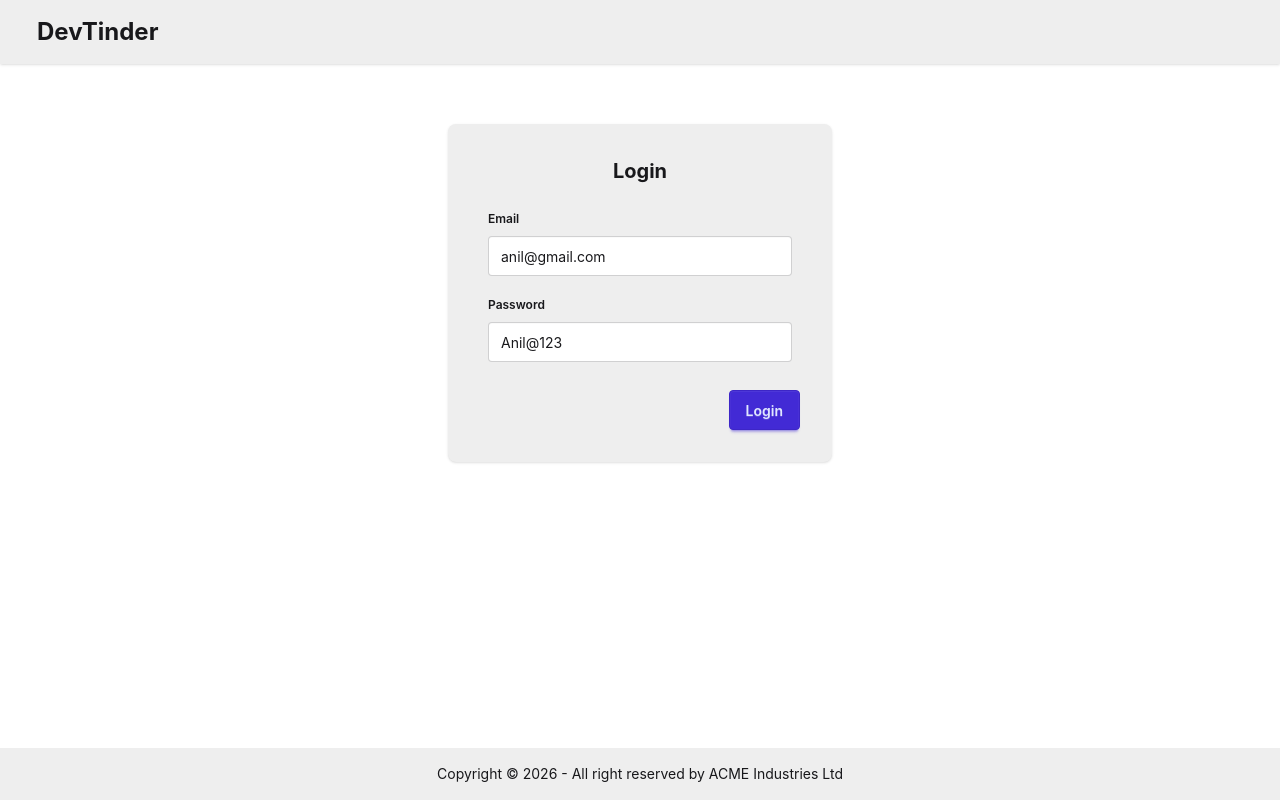
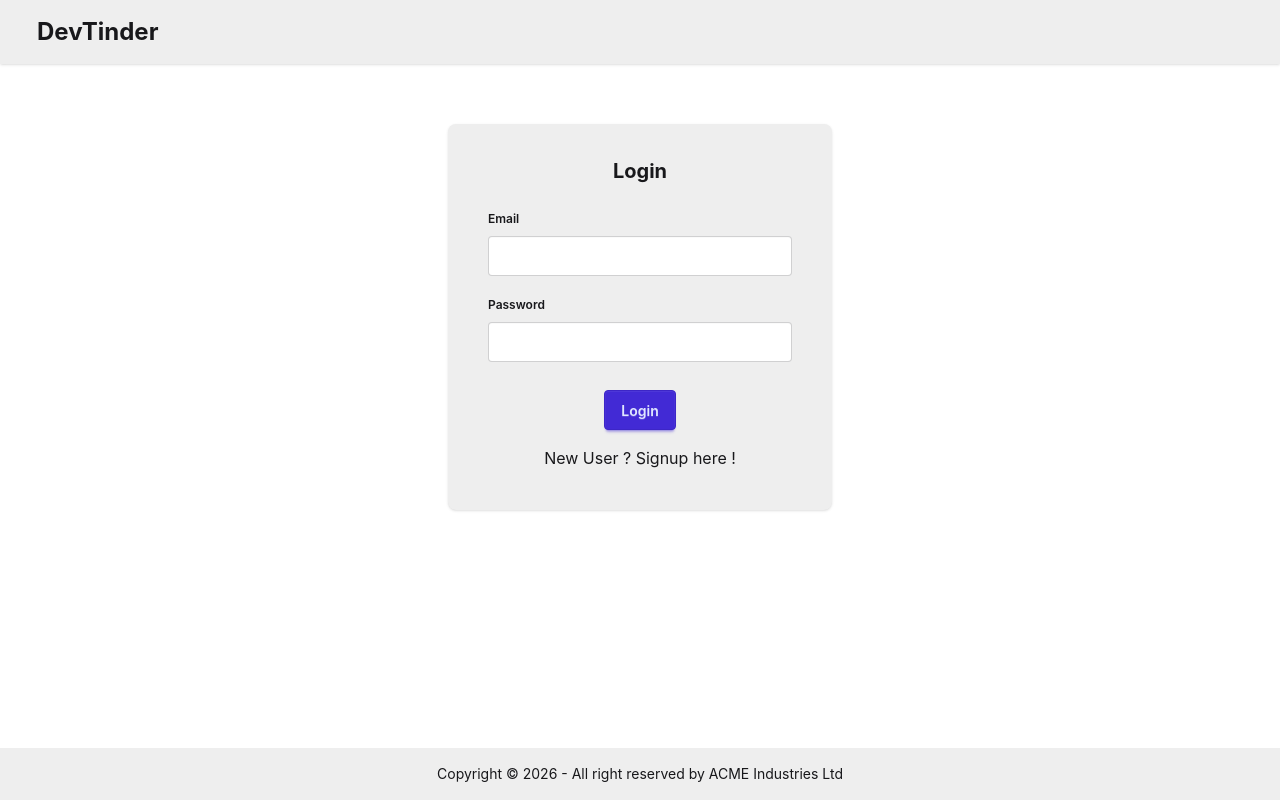
Before and after one commit to ankitSingh2630/devtinder-web, a React (Vite) app: page /login in a window 1280 px wide. Built offline with nearby package versions, Linux system fonts and the light colour scheme; no server answers.

Commit message:
Signup new user

```diff
--- a/src/Components/Login.jsx
+++ b/src/Components/Login.jsx
@@ -8,9 +8,14 @@ import { BASE_URL } from '../utils/constants'
 
 
 
+
 const Login = () => {
-    const [emailId, setEmailId] = useState("anil@gmail.com")
-    const [password, setPassword] = useState("Anil@123")
+
+    const [emailId, setEmailId] = useState("")
+    const [password, setPassword] = useState("")
+    const [firstName, setFirstName] = useState("")
+    const [lastName, setLastName] = useState("")
+     const [isLogin, setIsLogin] = useState(true)
     const [error, setError] = useState("")
 
     const dispatch=useDispatch();
@@ -28,19 +33,56 @@ const Login = () => {
             withCredentials:true
         })
         dispatch(addUser(res.data))
-        return navigate("/");
+        return navigate("/feed");
     }
     catch(err){
         setError(err?.response?.data?.message || "Something went wrong");
         console.log(err.response)
     }
    }
+
+   const handleSignUp=async()=>{
+       try {
+         const res= await axios.post(BASE_URL+"/signup",{
+            firstName,lastName,emailId,password
+            },
+            {withCredentials:true});
+            dispatch(addUser(res.data.data))
+            return navigate("/profile");
+
+       } catch (err) {
+        setError(err?.response?.data?.message || "Something went wrong");
+        console.log(err);
+       }
+
+
+   }
   return (
     <div className=" flex justify-center py-15">
         <div className="card w-96 bg-base-300 card-lg shadow-sm">
         <div className="card-body ">
-            <h2 className="card-title font-bold justify-center">Login</h2>
+            <h2 className="card-title font-bold justify-center">{isLogin? "Login":"Signup"}</h2>
             <div>
+
+            {!isLogin &&(
+            <>
+                <fieldset className="fieldset m-2">
+                <legend className="fieldset-legend">firstName</legend>
+                <input type="text" value={firstName}
+                 className="input"
+                 onChange={(e)=>setFirstName(e.target.value)}
+                 />
+                </fieldset>
+                 <fieldset className="fieldset m-2">
+                <legend className="fieldset-legend">lastName</legend>
+                <input type="text" value={lastName}
+                 className="input"
+                 onChange={(e)=>setLastName(e.target.value)}
+                 />
+                 </fieldset>
+            </>
+            )}
+
                 <fieldset className="fieldset m-2">
                 <legend className="fieldset-legend">Email</legend>
                 <input type="text"
@@ -55,12 +97,20 @@ const Login = () => {
                  className="input"
                  onChange={(e)=>setPassword(e.target.value)}
                  />
+
                 </fieldset>
             </div>
             <p className='text-red-500'>{error}</p>
-            <div className="justify-end card-actions">
-            <button className="btn btn-primary" onClick={handleLogin}>Login</button>
+            <div className="justify-center card-actions">
+            <button className="btn btn-primary" onClick={isLogin?handleLogin:handleSignUp}>{isLogin?"Login":"Signup"}</button>
             </div>
+             <p className='cursor-pointer m-auto py-2' onClick={()=>setIsLogin(value=>!value)}>
+                {isLogin?
+                "New User ? Signup here !"
+                :
+                "Existing user ? Login here"
+
+                }</p>
         </div>
         </div>
 
```
Also changed, not shown: 1 other file (tests, documents, lock files or other folders).
